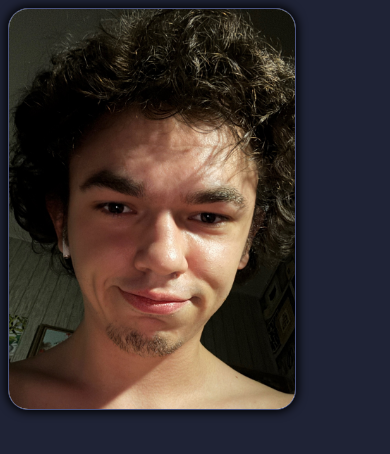
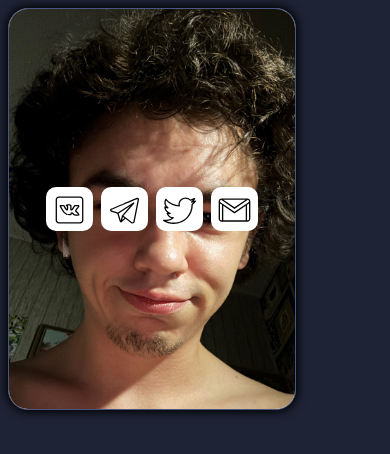
Before and after one commit to KDreamsenn/Decoration, a plain HTML site: page index.html in a window 390 px wide. Drawn offline with Linux system fonts and the light colour scheme.

Commit message:
Update style.css

```diff
--- a/style.css
+++ b/style.css
@@ -135,3 +135,35 @@ body {
     opacity: 1;
   }
 }
+@media (max-width: 500px) {
+  .image {
+    animation: MoveX 0.5s linear both;
+    animation-delay: 1s;
+  }
+  .icon:nth-child(1) {
+    animation: display 0.2s both linear;
+    animation-delay: 1s;
+  }
+  .icon:nth-child(2) {
+    animation: display 0.2s both linear;
+    animation-delay: 1.075s;
+  }
+  .icon:nth-child(3) {
+    animation: display 0.2s both linear;
+    animation-delay: 1.16s;
+  }
+  .icon:nth-child(4) {
+    animation: display 0.2s both linear;
+    animation-delay: 1.235s;
+  }
+
+  .icon:active {
+    background-color: rgba(0, 0, 0, 0.548);
+    border: solid 1px white;
+  }
+
+  .icon:active .icn {
+    transform: rotateY(360deg);
+    background-color: white;
+  }
+}
```
